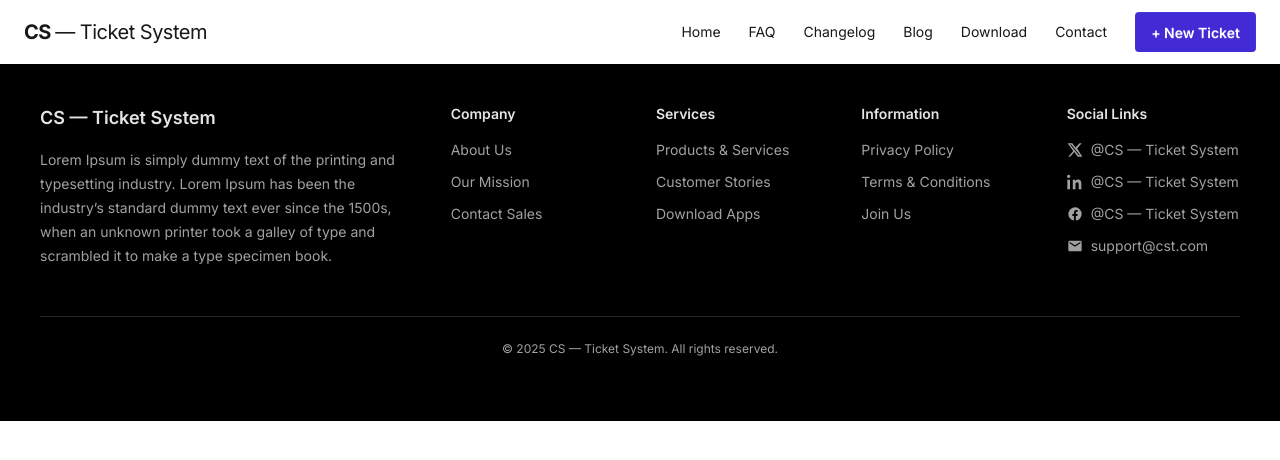
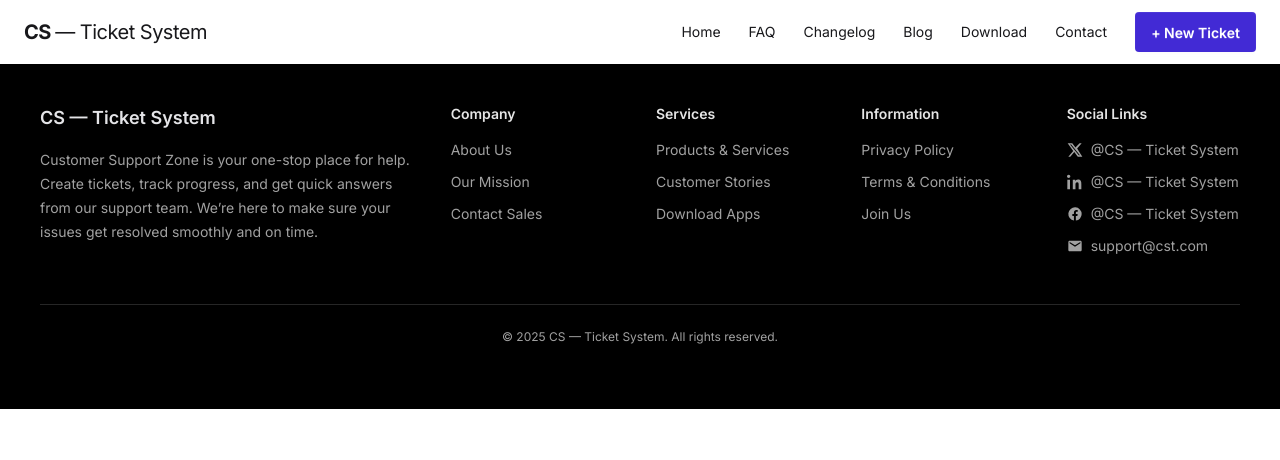
Before and after one commit to Syeed141/CustomerSupportZone, a React (Vite) app: page / in a window 1280 px wide. Shown: the top 460 px of the page. Built offline with nearby package versions, Linux system fonts and the light colour scheme.

Commit message:
Footer component added

```diff
--- a/src/Components/Footer/Footer.jsx
+++ b/src/Components/Footer/Footer.jsx
@@ -10,10 +10,7 @@ const Footer = () => {
           <div className="lg:col-span-2">
             <h2 className="text-lg font-semibold">CS — Ticket System</h2>
             <p className="mt-4 max-w-md text-sm leading-6 text-neutral-400">
-              Lorem Ipsum is simply dummy text of the printing and typesetting industry.
-              Lorem Ipsum has been the industry’s standard dummy text ever since the 1500s,
-              when an unknown printer took a galley of type and scrambled it to make a type
-              specimen book.
+              Customer Support Zone is your one-stop place for help. Create tickets, track progress, and get quick answers from our support team. We’re here to make sure your issues get resolved smoothly and on time.
             </p>
           </div>
 
```
